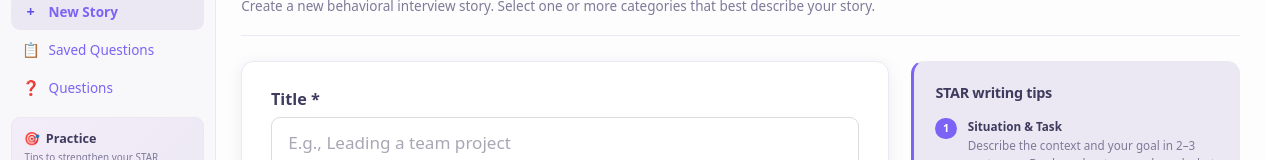
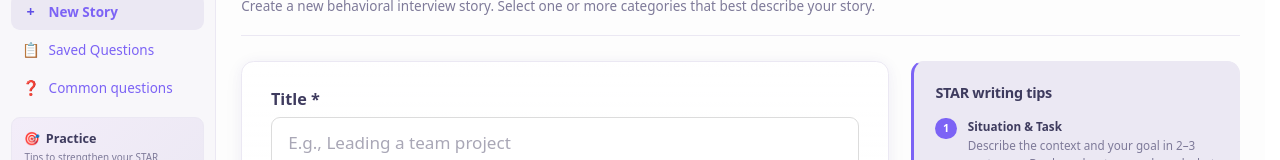
Before and after one commit to park-jenna/storybank, a Next.js app in the folder frontend/: page /stories/new in a window 1280 px wide. Shown: the part 138-298 px from the top of the page. Built offline with nearby package versions, Linux system fonts and the light colour scheme; no server answers; sample sign-in values are in the browser's storage.

Commit message:
refactor: remove CommonQuestionsContent component and update navigation links to common questions

```diff
--- a/frontend/src/app/saved-questions/page.tsx
+++ b/frontend/src/app/saved-questions/page.tsx
@@ -50,7 +50,7 @@ export default function SavedQuestionsPage() {
     <main className="saved-questions-page">
       <div className="flex flex-wrap items-center justify-between gap-4 mb-4">
         <h1 className="text-2xl font-semibold m-0">Saved Questions</h1>
-        <Link href="/questions/common">
+        <Link href="/common-questions">
           <Button variant="default">
             View common interview questions
           </Button>
@@ -74,7 +74,7 @@ export default function SavedQuestionsPage() {
             <Button
               variant="primary"
               className="mt-4"
-              onClick={() => router.push("/questions/common")}
+              onClick={() => router.push("/common-questions")}
             >
               View common questions
             </Button>
--- a/frontend/src/components/Sidebar.tsx
+++ b/frontend/src/components/Sidebar.tsx
@@ -8,7 +8,7 @@ const navItems = [
   { href: "/stories", label: "Stories", icon: "📚" },
   { href: "/stories/new", label: "New Story", icon: "+" },
   { href: "/saved-questions", label: "Saved Questions", icon: "📋" },
-  { href: "/questions", label: "Questions", icon: "❓" },
+  { href: "/common-questions", label: "Common questions", icon: "❓" },
 ] as const;
 
 const SUPPORT_EMAIL = "jennapark@gatech.edu";
@@ -54,7 +54,7 @@ export default function Sidebar({ onClose }: SidebarProps) {
             const isDashboard = href === "/dashboard";
             const isStories = href === "/stories";
             const isSavedQuestions = href === "/saved-questions";
-            const isQuestions = href === "/questions";
+            const isCommonQuestions = href === "/common-questions";
             const isActive =
               pathname === href ||
               (isDashboard && pathname === "/") ||
@@ -62,7 +62,7 @@ export default function Sidebar({ onClose }: SidebarProps) {
                 pathname?.startsWith("/stories") &&
                 pathname !== "/stories/new") ||
               (isSavedQuestions && pathname?.startsWith("/saved-questions")) ||
-              (isQuestions && pathname?.startsWith("/questions"));
+              (isCommonQuestions && pathname?.startsWith("/common-questions"));
             return (
               <Link
                 key={href + label}
```
Also changed, not shown: frontend/src/app/common-questions/page.tsx (renamed from frontend/src/app/questions/common/page.tsx).
